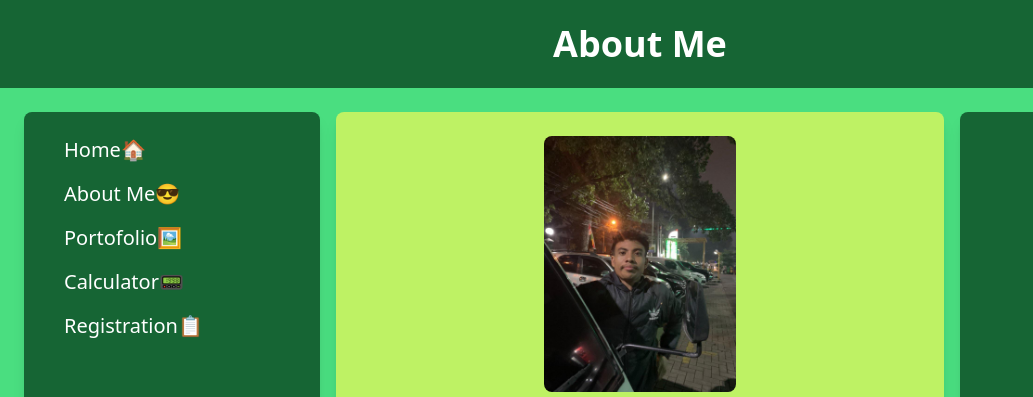
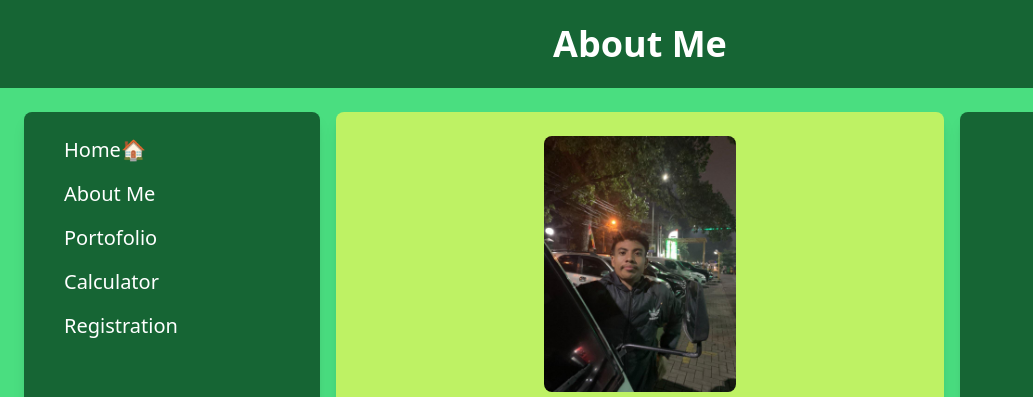
Before and after one commit to fridemmulli/mywebsite2, a plain HTML site: page about.html in a window 1280 px wide. Shown: the top 397 px of the page, 0-1033 px from the left. Drawn offline with nearby package versions, Linux system fonts and the light colour scheme.

Commit message:
Update about.html

```diff
--- a/about.html
+++ b/about.html
@@ -17,10 +17,10 @@
         <div class="bg-green-800 text-white p-6 rounded-lg shadow-lg">
             <ul class="space-y-4">
                 <li><a href="index.html" class="text-burlywood text-xl text hover:bg-blue-300 py-2 px-4 rounded">Home🏠</a></li>
-                <li><a href="about.html" class="text-burlywood text-xl text text-center: hover:bg-blue-300 py-2 px-4 rounded">About Me😎</a></li>
-                <li><a href="portofolio.html" class="text-burlywood text-xl text text-center: hover:bg-blue-300 py-2 px-4 rounded">Portofolio🖼️</a></li>
-                <li><a href="calculator.html" class="text-burlywood text-xl text text-center: hover:bg-blue-300 py-2 px-4 rounded">Calculator📟</a></li>
-                <li><a href="Registration.html" class="text-burlywood text-xl text text-center: hover:bg-blue-300 py-2 px-4 rounded">Registration📋</a></li>
+                <li><a href="about.html" class="text-burlywood text-xl text text-center: hover:bg-blue-300 py-2 px-4 rounded">About Me</a></li>
+                <li><a href="portofolio.html" class="text-burlywood text-xl text text-center: hover:bg-blue-300 py-2 px-4 rounded">Portofolio</a></li>
+                <li><a href="calculator.html" class="text-burlywood text-xl text text-center: hover:bg-blue-300 py-2 px-4 rounded">Calculator</a></li>
+                <li><a href="Registration.html" class="text-burlywood text-xl text text-center: hover:bg-blue-300 py-2 px-4 rounded">Registration</a></li>
             </ul>
         </div>
         <!-- Main Content Section -->
```
